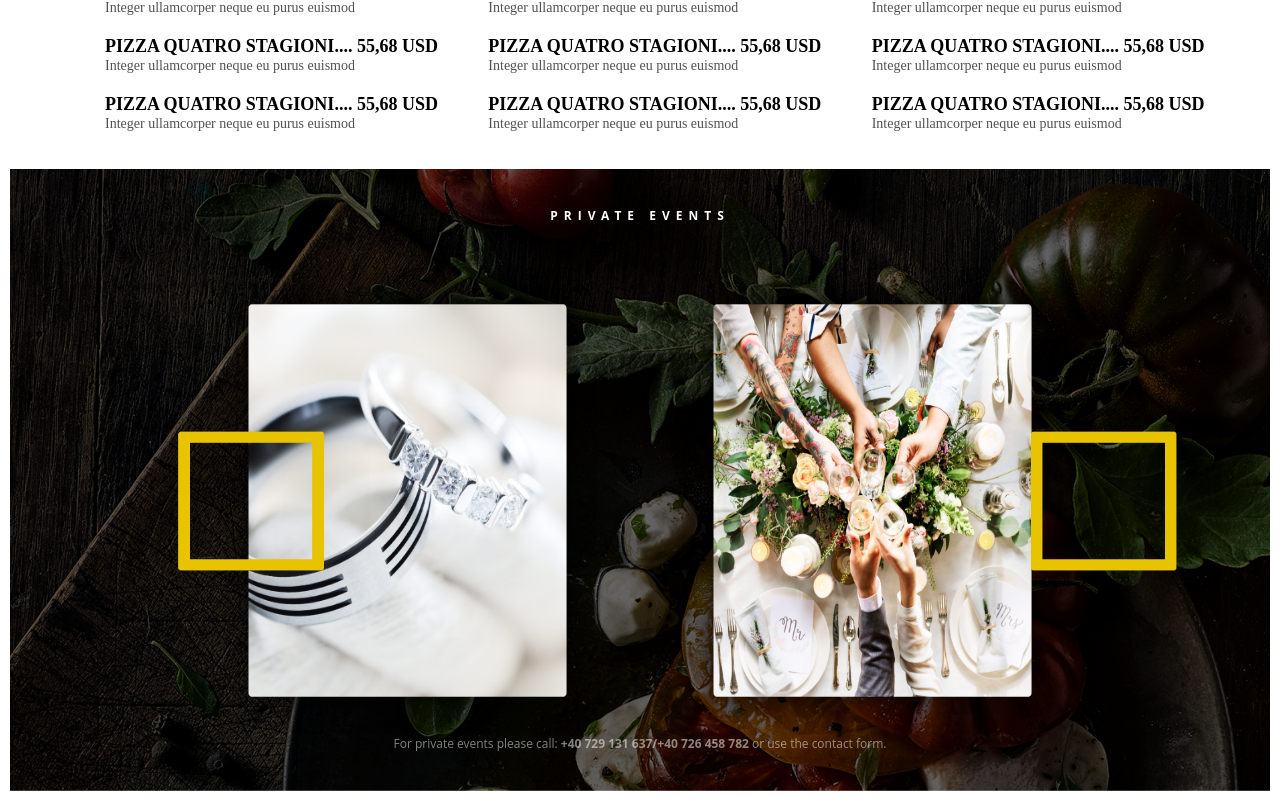
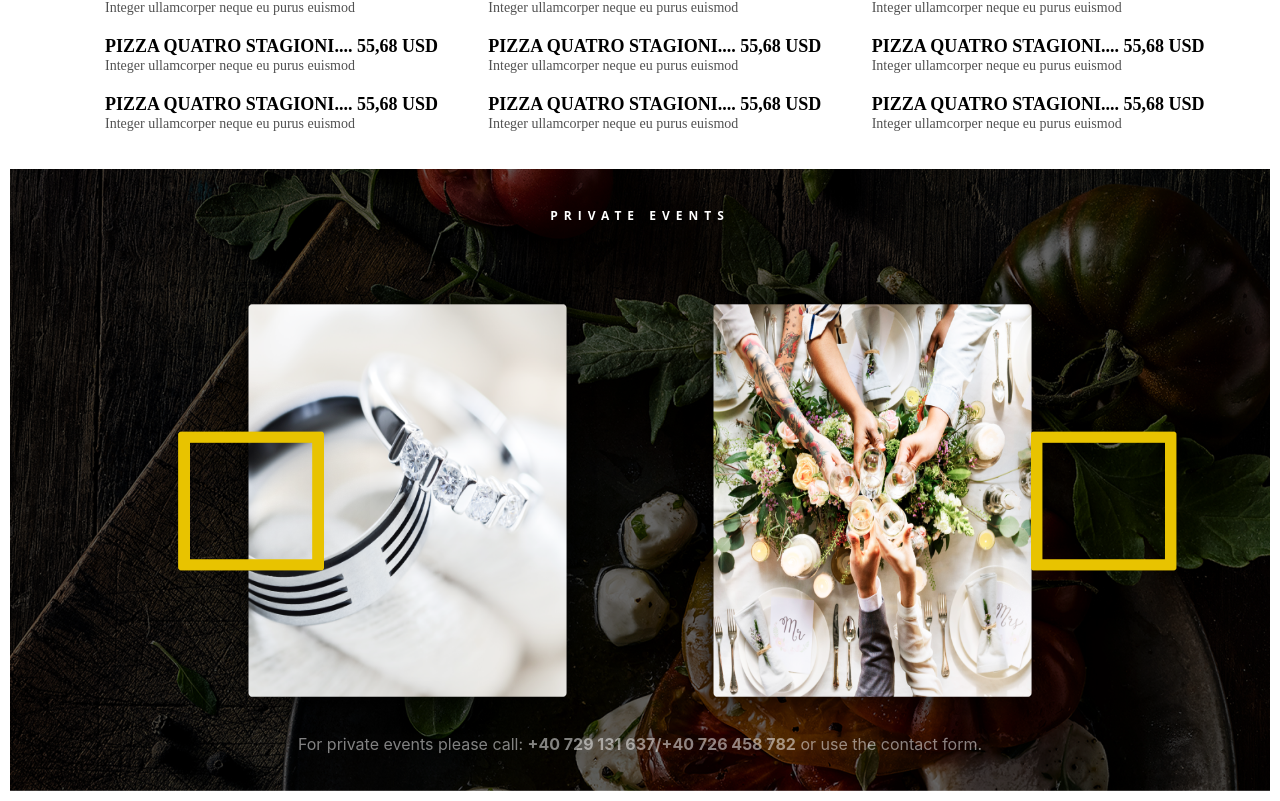
Before and after one commit to JenniferHIM/hunger-people, a React (Create React App) app: page / in a window 1280 px wide. Shown: the part 4205-5006 px from the top of the page. Built offline with nearby package versions, Linux system fonts and the light colour scheme.

Commit message:
fix bugs

```diff
--- a/src/components/Events/Events.module.scss
+++ b/src/components/Events/Events.module.scss
@@ -1,5 +1,4 @@
 .container {
-    // padding: 15px;
     background-image: url('../../images/specialtys-bg.png');
     border-bottom: 1px solid rgba(255, 255, 255, 0.2);
 }
@@ -17,13 +16,13 @@
     text-transform: uppercase;
     color: #FFFFFF;
     display: block;
-    padding-top: 40px;
-    padding-bottom: 40px;
+    padding: 40px 0;
 }
 
 &__wrapper {
     display: flex;
 }
+
 &__imageWrap1 {
     margin: 0 40px 0 205px;
 }
@@ -75,10 +74,7 @@
 }
 
 &__schedule {
-    font-family: Open Sans;
-    font-style: normal;
-    font-weight: normal;
-    font-size: 12px;
+    font: Open Sans normal 12px;
     line-height: 12px;
     align-items: center;
     text-align: center;
--- a/src/components/Menu/index.js
+++ b/src/components/Menu/index.js
@@ -24,10 +24,6 @@ const Menu = () => {
                 </div>
                 <div className={styles.menu__price}>
                     <ul className={styles.menu__priceList}>
-
-                        {/* <li className={styles.menu__priceItem}>{this.props.title.map(PIZZA QUATRO STAGIONI....  55,68 USD<br/><span className={styles.menu__pricePart}>Integer ullamcorper neque eu purus euismod</span>)</li>
-                     */}
-
                         <li className={styles.menu__priceItem}>PIZZA QUATRO STAGIONI....  55,68 USD<br/><span className={styles.menu__pricePart}>Integer ullamcorper neque eu purus euismod</span></li>
                         <li className={styles.menu__priceItem}>PIZZA QUATRO STAGIONI....  55,68 USD<br/><span className={styles.menu__pricePart}>Integer ullamcorper neque eu purus euismod</span></li>
                         <li className={styles.menu__priceItem}>PIZZA QUATRO STAGIONI....  55,68 USD<br/><span className={styles.menu__pricePart}>Integer ullamcorper neque eu purus euismod</span></li>
```
